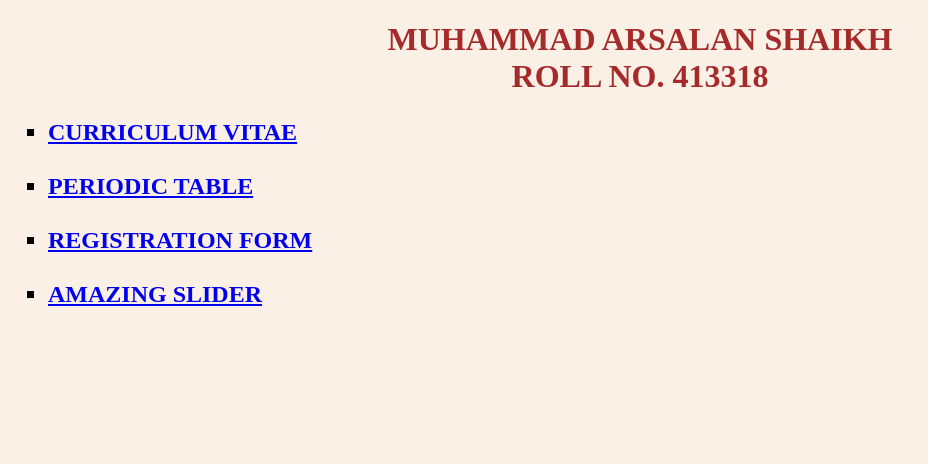
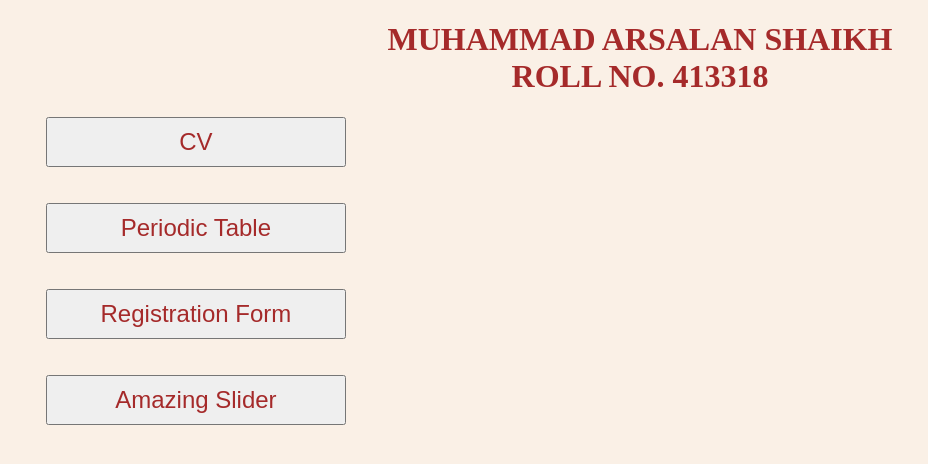
Before and after one commit to Arslan-Shaikh/my_assignment, a plain HTML site: page index.html in a window 1280 px wide. Shown: the whole page, without its empty margins (0-928 px from the left). Drawn offline with Linux system fonts and the light colour scheme.

Commit message:
Adding Buttons

```diff
--- a/index.html
+++ b/index.html
@@ -5,7 +5,15 @@
         <meta charset="UTF-8">
         <meta name="viewport" content="width=device-width, initial-scale=1.0">
         <title>Assignment</title>
-
+        <style>
+                .assign {
+                        font-size: x-large;
+                        color: brown;
+                        margin-left: 03%;
+                        height: 50px;
+                        width: 300px;
+                        }
+        </style>
 </head>
 
 <body style="background-color: linen;">
@@ -16,21 +24,19 @@
                         ROLL NO. 413318
                 </font>
         </h1>
-        <h2>
-                <ul style="height: 40px; list-style-type: square;">
-                        <li><a href="./CV/CV.html">
-                                        CURRICULUM VITAE</a></li>
-                        <br>
-                        <li><a href="./Table/Table.html">
-                                        PERIODIC TABLE</a></li>
-                        <br>
-                        <li><a href="./Form/Form.html">
-                                        REGISTRATION FORM</a></li>
-                        <br>
-                        <li><a href="./Slider/index.html">
-                                        AMAZING SLIDER</a></li>
-                </ul>
-        </h2>
+        <form action="./CV/CV.html" method="=post" style="border: 10px;">
+                <input type="submit" value="CV" class="assign">
+                <br><br><br>
+                <form action="./Table/Table.html" method="=post">
+                        <input type="submit" value="Periodic Table" class="assign">
+                        <br><br><br>
+                        <form action="./Form/Form.html" method="=post">
+                                <input type="submit" value="Registration Form" class="assign">
+                                <br><br><br>
+                                <form action="./Slider/index.html" method="=post">
+                                        <input type="submit" value="Amazing Slider" class="assign">
+                                </form>
+
 </body>
 
 </html>
```
